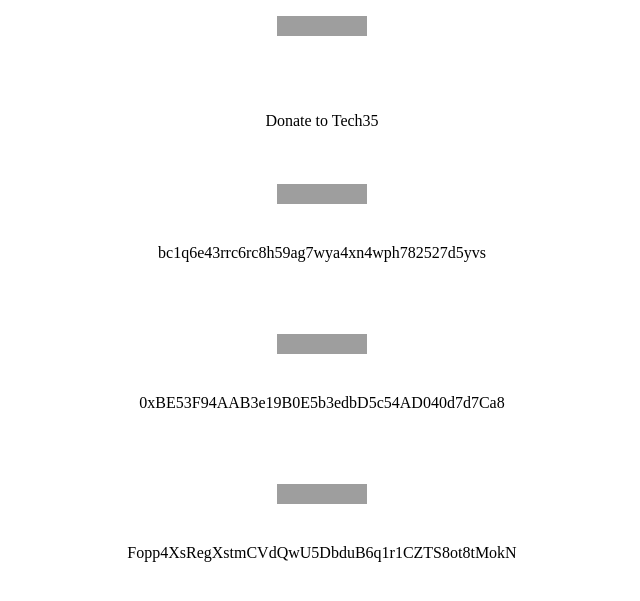
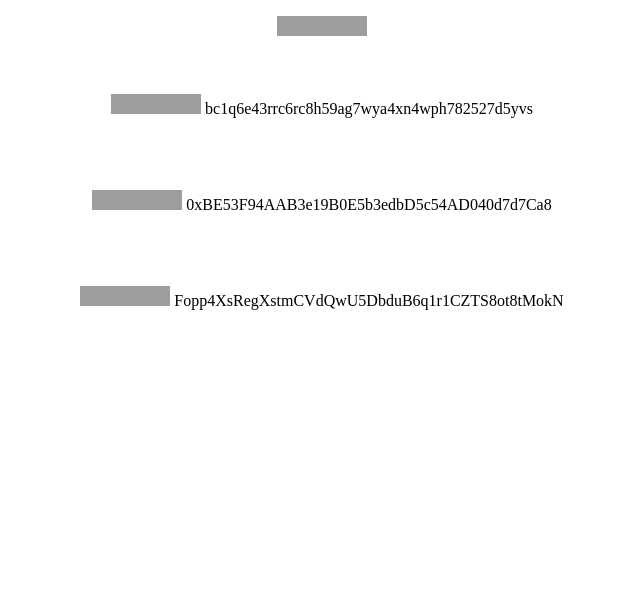
Before and after one commit to tech35/tech35.github.io, a Jekyll site: the page other/Donations.html, which Jekyll copies as it is, in a window 1280 px wide. Shown: the top 601 px of the page, without its empty margins (318-958 px from the left). Built offline with Jekyll 4.4.1, drawn with Linux system fonts in a browser that asks for light colours; grey boxes are pictures that could not be loaded.

Commit message:
Update Donations.html

```diff
--- a/other/Donations.html
+++ b/other/Donations.html
@@ -26,25 +26,19 @@
     <br>
     <br>
     <br>
-    <br>
-    Donate to Tech35
-    <br>
-    <br>
-    <br>
-    <br>
-    <img alt="Static Badge" src="https://img.shields.io/badge/Bitcoin%20Address%3A%20-%20black?style=for-the-badge&logo=Bitcoin&logoColor=yellow"> <br> <br> <br> bc1q6e43rrc6rc8h59ag7wya4xn4wph782527d5yvs
+    <img alt="Static Badge" src="https://img.shields.io/badge/Bitcoin%20Address%3A%20-%20black?style=for-the-badge&logo=Bitcoin&logoColor=yellow"> bc1q6e43rrc6rc8h59ag7wya4xn4wph782527d5yvs
     <br>
     <br>
     <br>
     <br>
     <br>
-   <img alt="Static Badge" src="https://img.shields.io/badge/Ethereum%20Address%3A%20-%20gray?style=for-the-badge&logo=Ethereum&logoColor=black"> <br> <br> <br> 0xBE53F94AAB3e19B0E5b3edbD5c54AD040d7d7Ca8
+   <img alt="Static Badge" src="https://img.shields.io/badge/Ethereum%20Address%3A%20-%20gray?style=for-the-badge&logo=Ethereum&logoColor=black"> 0xBE53F94AAB3e19B0E5b3edbD5c54AD040d7d7Ca8
     <br>
     <br>
     <br>
     <br>
     <br>
-    <img alt="Static Badge" src="https://img.shields.io/badge/Solana%20Address%3A%20-%20black?style=for-the-badge&logo=Solana&logoColor=blue"> <br> <br> <br> Fopp4XsRegXstmCVdQwU5DbduB6q1r1CZTS8ot8tMokN
+    <img alt="Static Badge" src="https://img.shields.io/badge/Solana%20Address%3A%20-%20black?style=for-the-badge&logo=Solana&logoColor=blue"> Fopp4XsRegXstmCVdQwU5DbduB6q1r1CZTS8ot8tMokN
     <br>
     <br>
     <br>
```
